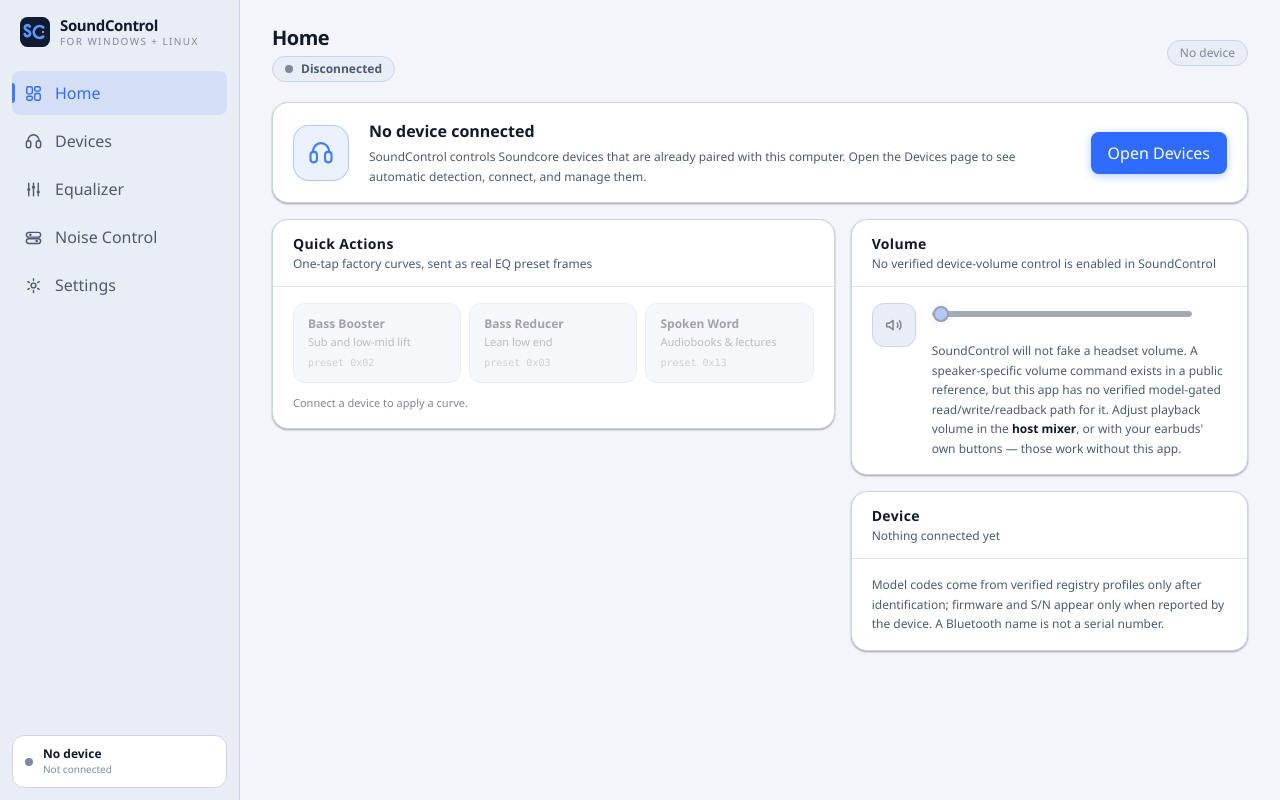
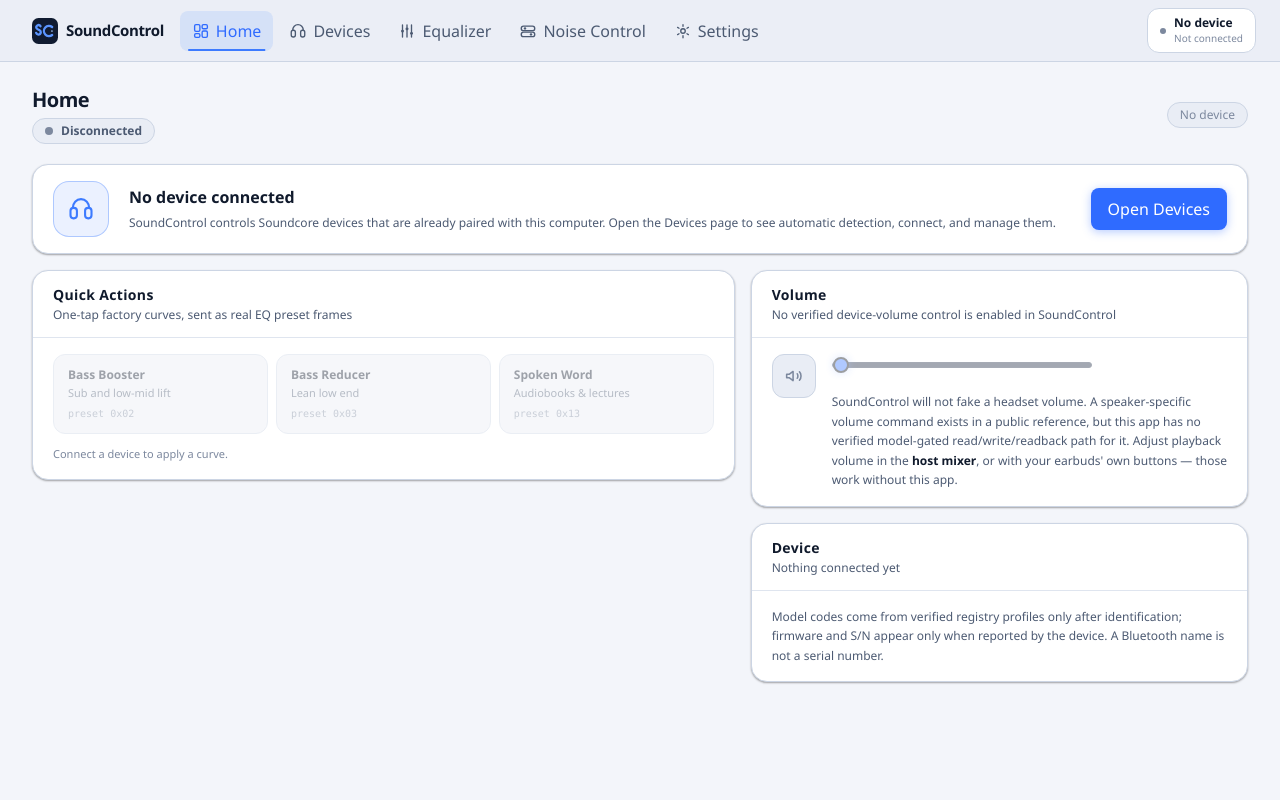
Before and after one commit to Shankers8811/soundcontrol, a React (Vite) app: page / in a window 1280 px wide. Built offline with nearby package versions, Linux system fonts and the light colour scheme.

Commit message:
Replace Sidebar with TopTabs in DesktopShell

```diff
--- a/src/components/DesktopShell.tsx
+++ b/src/components/DesktopShell.tsx
@@ -6,11 +6,11 @@ import { DevicesPage } from '../pages/DevicesPage';
 import { EqualizerPage } from '../pages/EqualizerPage';
 import { SettingsPage } from '../pages/SettingsPage';
 import { SimulatorPage } from '../pages/SimulatorPage';
-import { Sidebar } from './Sidebar';
+import { TopTabs } from './TopTabs';
 import { InlineError } from './ui';
 
 /**
- * Desktop application frame: fixed left sidebar + scrollable content region.
+ * Desktop application frame: horizontal top tabs + scrollable content region.
  * Page switches are pure React state changes (no window reload); the keyed
  * wrapper replays a 180ms fade/slide, and all application state lives in the
  * provider above this component, so it survives navigation.
@@ -41,8 +41,8 @@ export function DesktopShell() {
   }, [app.theme]);
 
   return (
-    <div className="flex h-screen overflow-hidden bg-bg text-ink">
-      <Sidebar />
+    <div className="flex h-screen overflow-hidden bg-bg text-ink flex-col">
+      <TopTabs />
 
       <div className="flex min-w-0 flex-1 flex-col">
         {/* App-level error surface: classified, human-readable transport /
```
